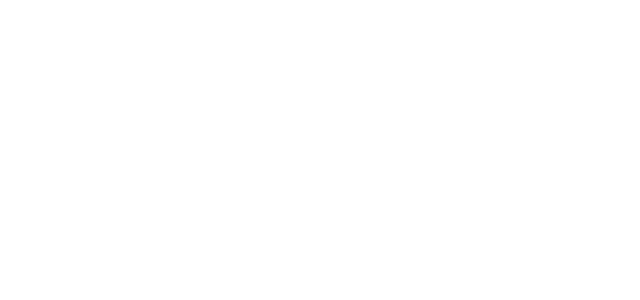
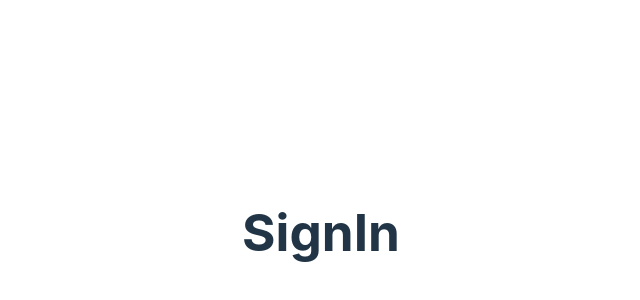
Before and after one commit to KarinaShupik/Kursova, a React (Vite) app in the folder client/: page /sign-in in a window 1280 px wide. Shown: the part 168-468 px from the top of the page, without its empty margins (319-959 px from the left). Built offline with nearby package versions, Linux system fonts and the light colour scheme.

Commit message:
feat: add router

```diff
--- a/client/package.json
+++ b/client/package.json
@@ -11,7 +11,8 @@
   },
   "dependencies": {
     "react": "^18.2.0",
-    "react-dom": "^18.2.0"
+    "react-dom": "^18.2.0",
+    "react-router-dom": "^6.22.3"
   },
   "devDependencies": {
     "@types/react": "^18.2.66",
--- a/client/src/App.jsx
+++ b/client/src/App.jsx
@@ -1,9 +1,22 @@
 import './App.css'
+import {BrowserRouter, Routes, Route} from "react-router-dom"
+import {Home} from "./pages/Home"
+import {SignIn} from "./pages/SignIn"
+import {SignUp} from "./pages/SignUp"
+import {Profile} from "./pages/Profile"
 
 function App() {
-
   return (
-    <></>
+    <div>
+      <BrowserRouter>
+      <Routes>
+        <Route path="/" element={<Home />}/>
+        <Route path="/sign-in" element={<SignIn />}/>
+        <Route path="/sign-up" element={<SignUp />}/>
+        <Route path="/profile" element={<Profile />}/>
+      </Routes>
+    </BrowserRouter>
+    </div>
   )
 }
 
--- /dev/null
+++ b/client/src/pages/Home.jsx
@@ -0,0 +1,8 @@
+import React from "react"
+
+export function Home() {
+
+    return (
+      <h1>Home</h1>
+    )
+  }
--- /dev/null
+++ b/client/src/pages/Profile.jsx
@@ -0,0 +1,7 @@
+import React from "react"
+
+export function Profile() {
+    return (
+        <><h1>Profile</h1></>
+    )
+  }
--- /dev/null
+++ b/client/src/pages/SignIn.jsx
@@ -0,0 +1,8 @@
+import React from "react"
+
+export function SignIn() {
+
+    return (
+      <h1>SignIn</h1>
+    )
+  }
--- /dev/null
+++ b/client/src/pages/SignUp.jsx
@@ -0,0 +1,8 @@
+import React from "react"
+
+export function SignUp() {
+
+    return (
+      <h1>SignUp</h1>
+    )
+  }
```
Also changed, not shown: 1 other file (tests, documents, lock files or other folders).
